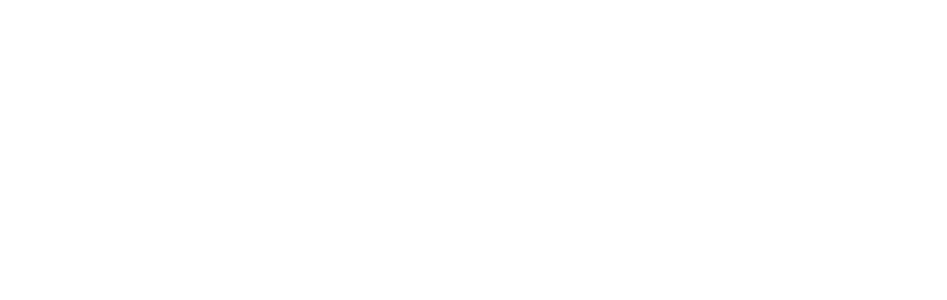
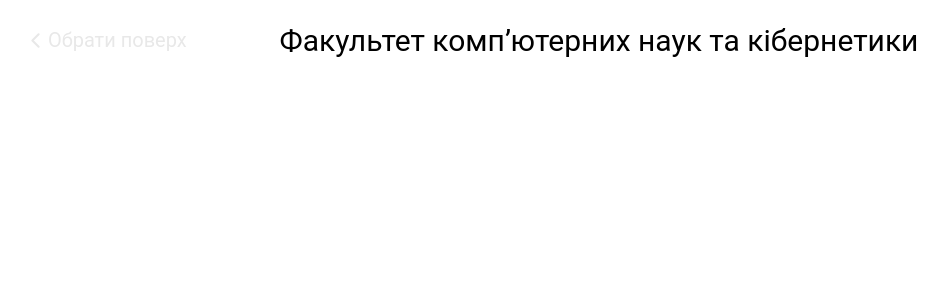
Before and after one commit to actpohabtNS/interactive-map, a React (Create React App) app: page /404 in a window 1280 px wide. Shown: the top 300 px of the page, without its empty margins (41-988 px from the left). Built offline with nearby package versions, Linux system fonts and the light colour scheme.

Commit message:
[ DONE ] header

```diff
--- a/src/App.css
+++ b/src/App.css
@@ -1,38 +1,29 @@
-.App {
-  text-align: center;
+* {
+  font-family: 'Roboto';
 }
 
-.App-logo {
-  height: 40vmin;
-  pointer-events: none;
+.header {
+  width: 100%;
+  position: relative;
+  height: 10vh;
+  box-sizing: border-box;
+  padding: 0 5vw;
+
+  display: flex;
+  align-items: center;
+  justify-content: center;
+
+  font-size: 30px;
 }
 
-@media (prefers-reduced-motion: no-preference) {
-  .App-logo {
-    animation: App-logo-spin infinite 20s linear;
-  }
+.h-back-text {
+  position: absolute;
+  left: 5vw;
+
+  display: flex;
+  align-items: center;
+
+  font-size: 20px;
+  color: #e8e8e8;
+  cursor: pointer;
 }
-
-.App-header {
-  background-color: #282c34;
-  min-height: 100vh;
-  display: flex;
-  flex-direction: column;
-  align-items: center;
-  justify-content: center;
-  font-size: calc(10px + 2vmin);
-  color: white;
-}
-
-.App-link {
-  color: #61dafb;
-}
-
-@keyframes App-logo-spin {
-  from {
-    transform: rotate(0deg);
-  }
-  to {
-    transform: rotate(360deg);
-  }
-}
--- a/src/App.js
+++ b/src/App.js
@@ -1,10 +1,9 @@
+import BuildingScreen from './screens/BuildingScreen'
 import './App.css';
 
 function App() {
   return (
-    <div className="App">
-
-    </div>
+    <BuildingScreen />
   );
 }
 
--- /dev/null
+++ b/src/components/Header.js
@@ -0,0 +1,25 @@
+import React from 'react'
+import { FiChevronLeft } from 'react-icons/fi'
+
+const Header = ({ style, backText, onBackClick, children }) => {
+  return (
+    <div className="header" style={ style }>
+
+      {
+        backText
+        ? <div className="h-back-text" onClick={ onBackClick }>
+            <FiChevronLeft
+              size={25}
+            />
+
+            { backText }
+          </div>
+        : null
+      }
+
+      { children }
+    </div>
+  )
+}
+
+export default Header;
--- /dev/null
+++ b/src/screens/BuildingScreen.js
@@ -0,0 +1,16 @@
+import React from 'react'
+import Header from '../components/Header'
+
+const BuildingScreen = () => {
+  return (
+    <div>
+      <Header
+        backText="Обрати поверх"
+      >
+        Факультет комп’ютерних наук та кібернетики
+      </Header>
+    </div>
+  )
+}
+
+export default BuildingScreen;
```
